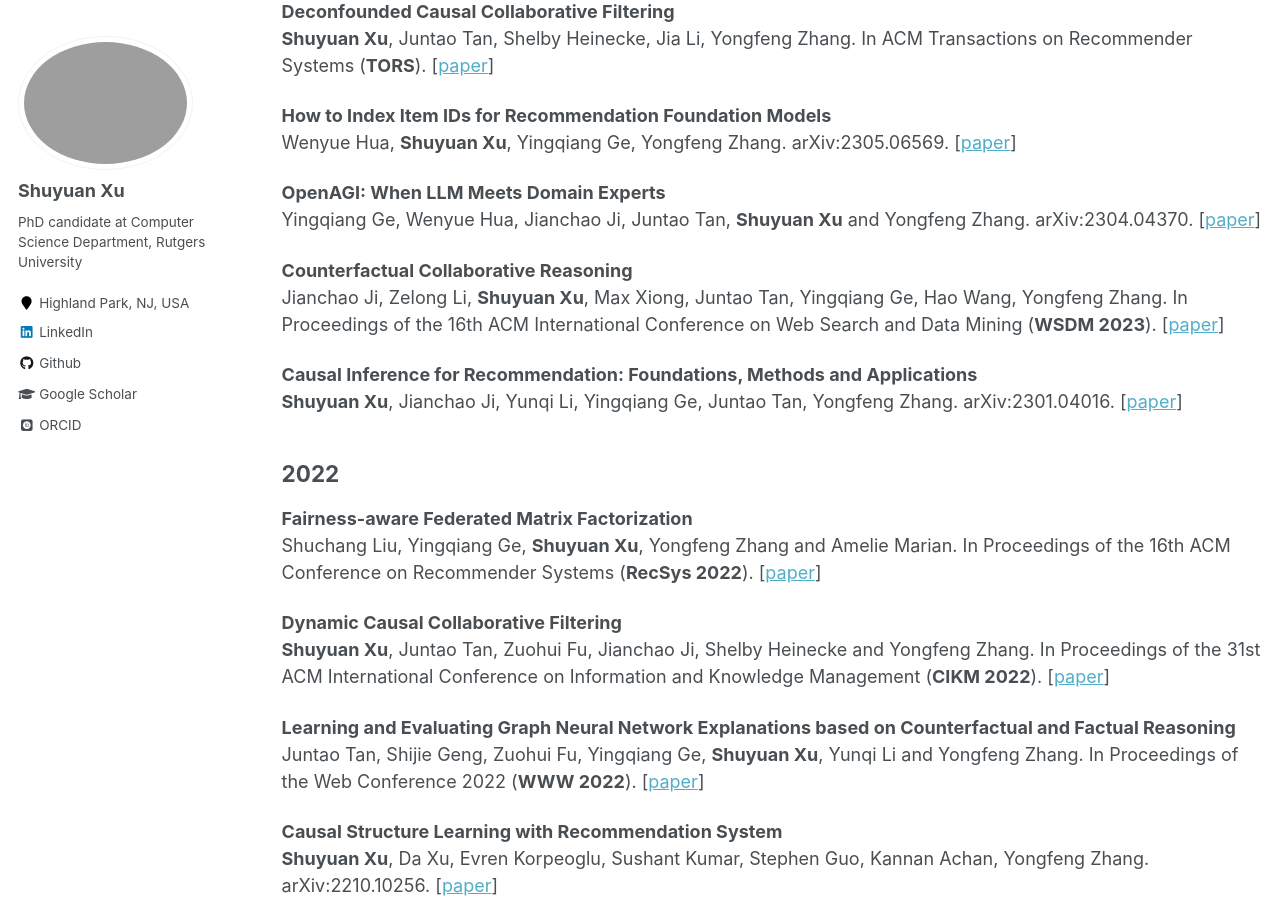
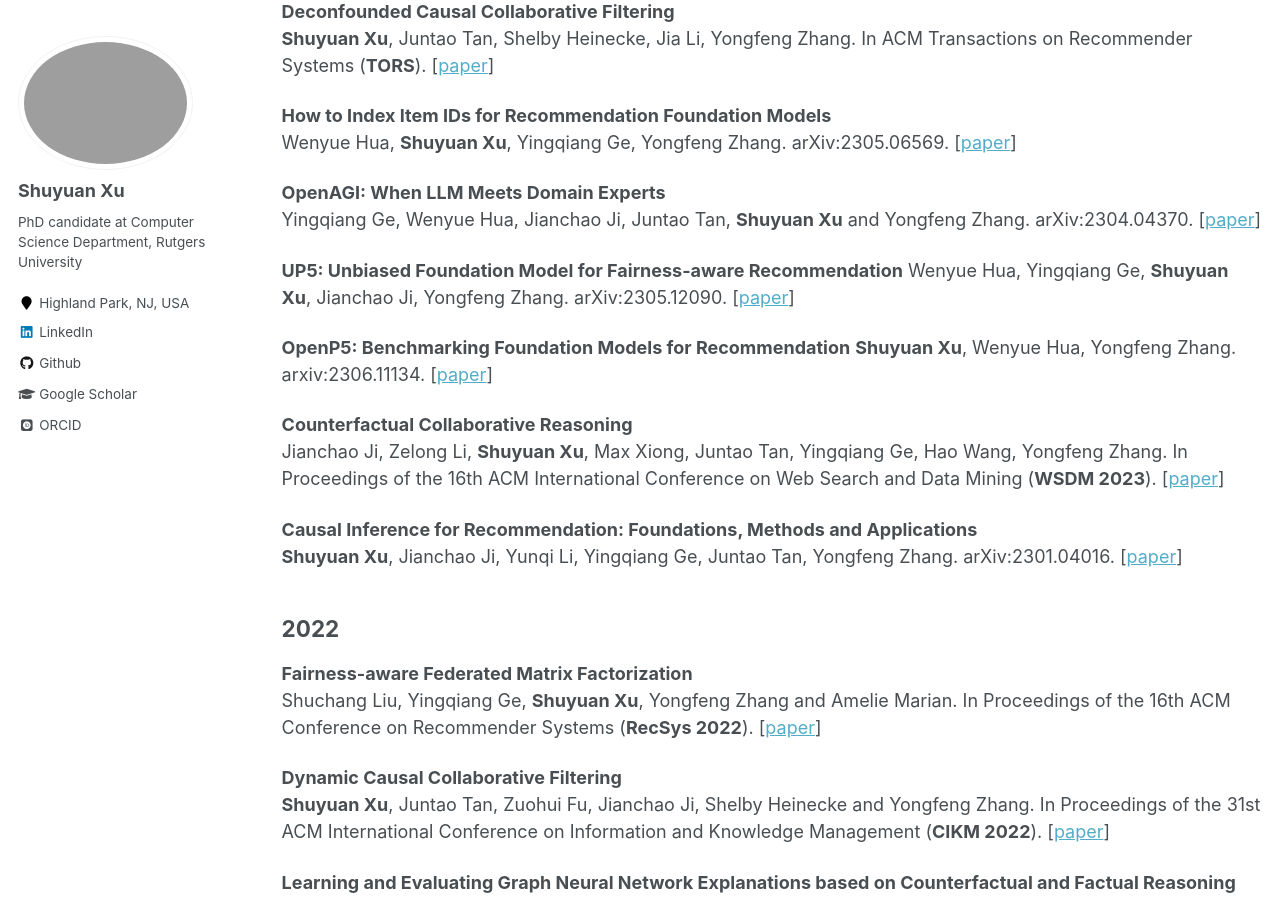
Before and after one commit to shuyuan-x/shuyuan-x.github.io, a Jekyll site: the page built from _pages/publications.md, in a window 1280 px wide and 900 px high, scrolled down 343 px. Built offline with Jekyll 4.4.1, drawn with Linux system fonts in a browser that asks for light colours; some web fonts are replaced.

Commit message:
Update publications.md

```diff
--- a/_pages/publications.md
+++ b/_pages/publications.md
@@ -18,6 +18,12 @@ Wenyue Hua, __Shuyuan Xu__, Yingqiang Ge, Yongfeng Zhang. arXiv:2305.06569. [[pa
 
 __OpenAGI: When LLM Meets Domain Experts__
 Yingqiang Ge, Wenyue Hua, Jianchao Ji, Juntao Tan, __Shuyuan Xu__ and Yongfeng Zhang. arXiv:2304.04370. [[paper](https://arxiv.org/abs/2304.04370)]
+
+__UP5: Unbiased Foundation Model for Fairness-aware Recommendation__
+Wenyue Hua, Yingqiang Ge, __Shuyuan Xu__, Jianchao Ji, Yongfeng Zhang. arXiv:2305.12090. [[paper](https://arxiv.org/abs/2305.12090)]
+
+__OpenP5: Benchmarking Foundation Models for Recommendation__
+__Shuyuan Xu__, Wenyue Hua, Yongfeng Zhang. arxiv:2306.11134. [[paper](https://arxiv.org/abs/2306.11134)]
 
 __Counterfactual Collaborative Reasoning__
 Jianchao Ji, Zelong Li, __Shuyuan Xu__, Max Xiong, Juntao Tan, Yingqiang Ge, Hao Wang, Yongfeng Zhang. In Proceedings of the 16th ACM International Conference on Web Search and Data Mining (__WSDM 2023__). [[paper](https://dl.acm.org/doi/abs/10.1145/3539597.3570464)]
```
